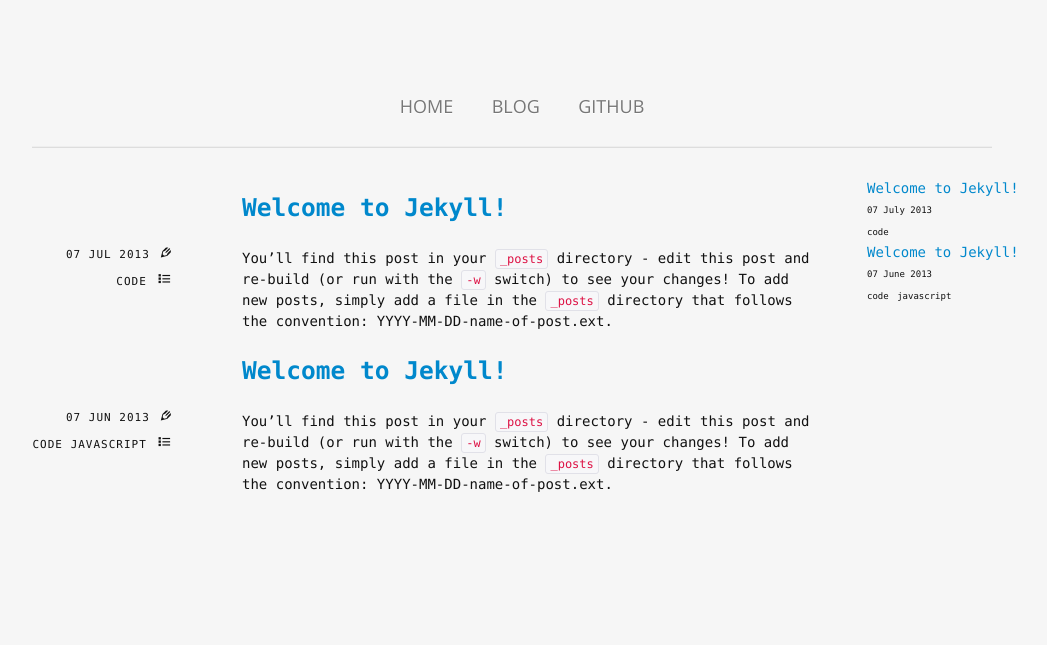
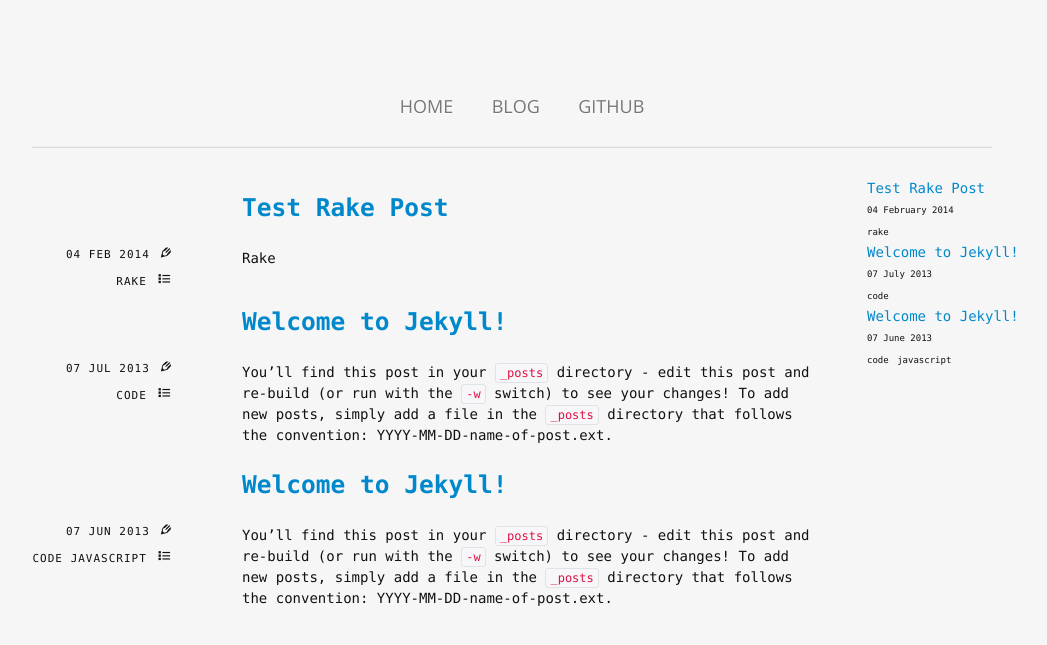
Before and after one commit to scotthaleen/scotthaleen.github.io, a Jekyll site: the page built from blog.html, in a window 1280 px wide, cut to the strip 214-859 px from the top of the page. Shown: the whole strip, without its empty margins (113-1160 px from the left). Built offline with Jekyll 4.4.1, drawn with Linux system fonts in a browser that asks for light colours; Markdown is read by kramdown in place of the engine named in the settings.

Commit message:
added Rake

```diff
--- a/_config.yml
+++ b/_config.yml
@@ -2,3 +2,4 @@
 markdown: rdiscount
 pygments: true
 safe: true
+exclude: ['Rakefile']
--- /dev/null
+++ b/_posts/2014-02-04-test-rake-post.markdown
@@ -0,0 +1,11 @@
+---
+layout: post
+#published: false
+title: Test Rake Post
+categories: ['rake']
+tags:
+- rake
+---
+
+
+Rake
```
Also changed, not shown: 6 other files.
